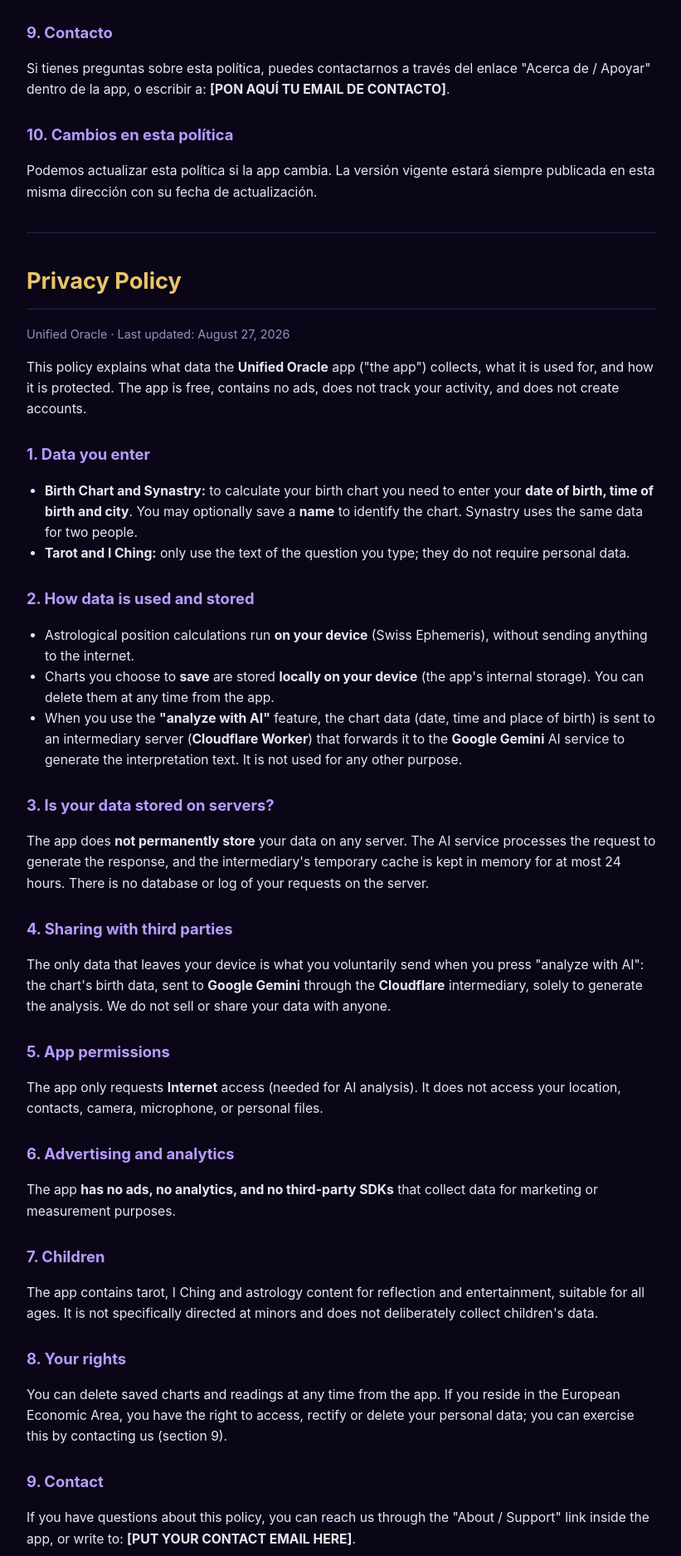
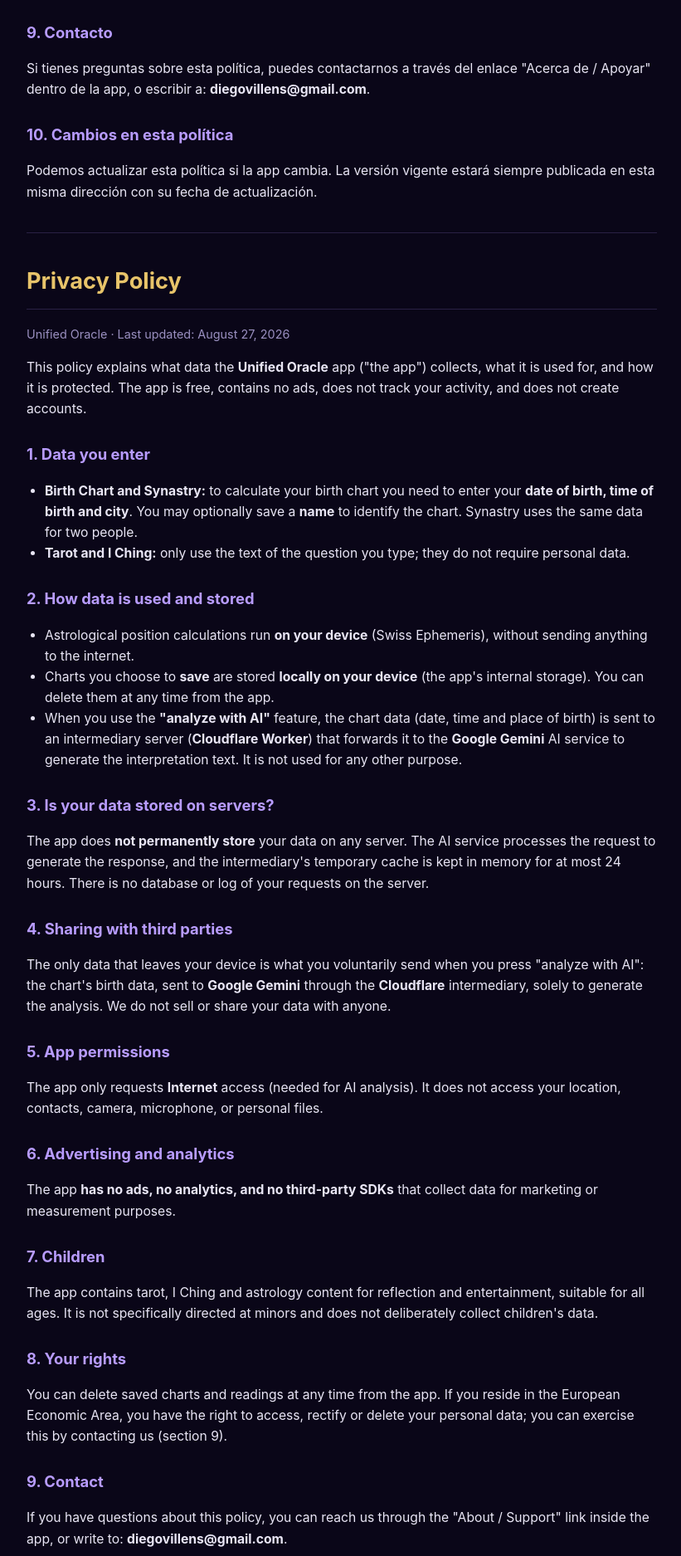
Before and after one commit to DiegoVillena/Oraculo-Unificado, a website: page privacy-policy.html in a window 1280 px wide. Shown: the part 1505-3380 px from the top of the page at 83% size, without its empty margins (228-1049 px from the left). Drawn offline with Linux system fonts and the light colour scheme.

Commit message:
Update privacy-policy.html

```diff
--- a/privacy-policy.html
+++ b/privacy-policy.html
@@ -56,7 +56,7 @@
 <p>Puedes borrar en cualquier momento las cartas y tiradas guardadas desde la app. Si resides en el Espacio Económico Europeo, tienes derecho a acceder, rectificar o eliminar tus datos personales; puedes ejercerlo poniéndote en contacto con nosotros (sección 9).</p>
 
 <h2>9. Contacto</h2>
-<p>Si tienes preguntas sobre esta política, puedes contactarnos a través del enlace "Acerca de / Apoyar" dentro de la app, o escribir a: <strong>[PON AQUÍ TU EMAIL DE CONTACTO]</strong>.</p>
+<p>Si tienes preguntas sobre esta política, puedes contactarnos a través del enlace "Acerca de / Apoyar" dentro de la app, o escribir a: <strong>diegovillens@gmail.com</strong>.</p>
 
 <h2>10. Cambios en esta política</h2>
 <p>Podemos actualizar esta política si la app cambia. La versión vigente estará siempre publicada en esta misma dirección con su fecha de actualización.</p>
@@ -102,7 +102,7 @@
 <p>You can delete saved charts and readings at any time from the app. If you reside in the European Economic Area, you have the right to access, rectify or delete your personal data; you can exercise this by contacting us (section 9).</p>
 
 <h2>9. Contact</h2>
-<p>If you have questions about this policy, you can reach us through the "About / Support" link inside the app, or write to: <strong>[PUT YOUR CONTACT EMAIL HERE]</strong>.</p>
+<p>If you have questions about this policy, you can reach us through the "About / Support" link inside the app, or write to: <strong>diegovillens@gmail.com</strong>.</p>
 
 <h2>10. Changes to this policy</h2>
 <p>We may update this policy if the app changes. The current version will always be published at this same address with its update date.</p>
```
